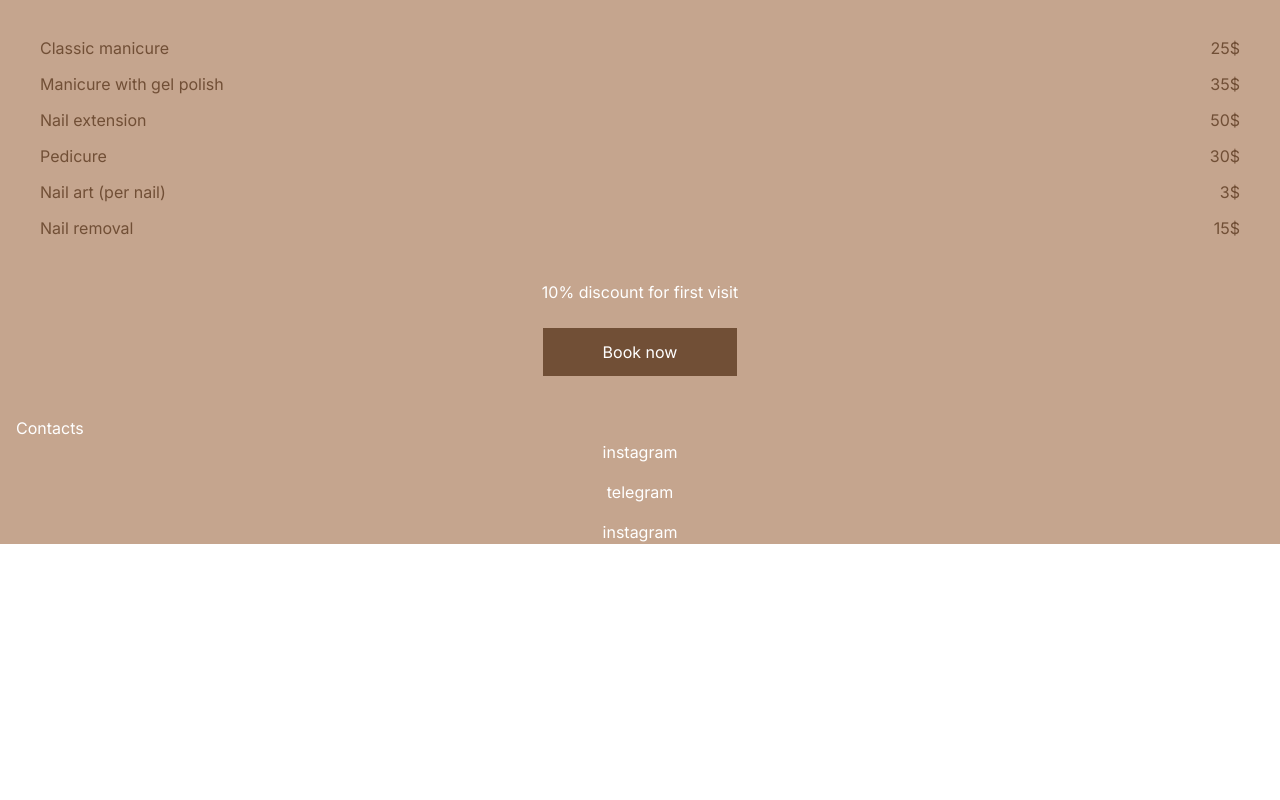
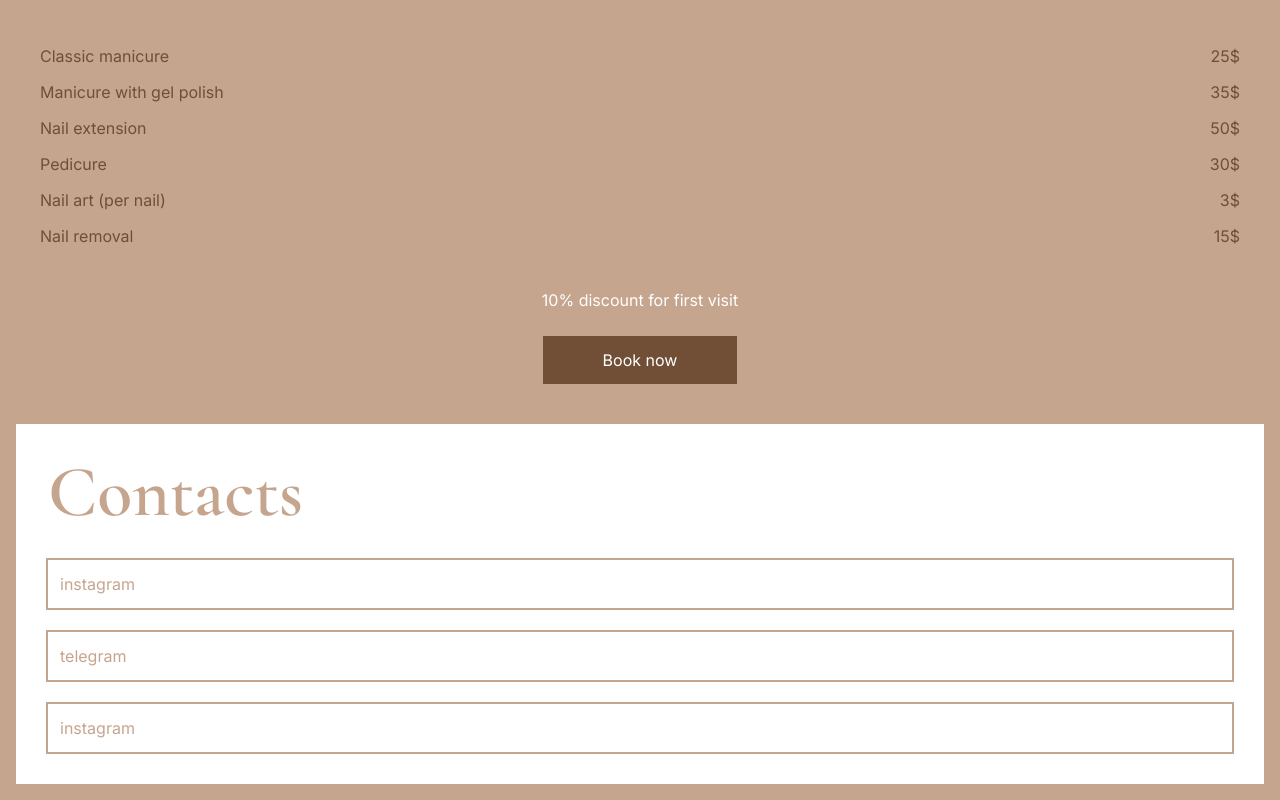
Before and after one commit to iviktorry/katyko-nails-salon, a React (Vite) app: page / in a window 1280 px wide. Shown: the part 4328-5128 px from the top of the page. Before the commit the page ends 4872 px from the top, so only its background shows below. Built offline with nearby package versions, Linux system fonts and the light colour scheme.

Commit message:
style: style contacts section

```diff
--- a/src/components/Contacts.jsx
+++ b/src/components/Contacts.jsx
@@ -1,12 +1,12 @@
 export default function Contacts({ contacts }) {
   return (
-    <section>
-      <h2>{contacts.heading}</h2>
-      <div className="flex flex-col gap-4">
+    <section className="px-8 py-8 text-stone-400 bg-white flex flex-col gap-8">
+      <h2 className="self-start font-semibold text-stone-400 text-7xl font-heading">{contacts.heading}</h2>
+      <div className="flex flex-col gap-6">
         {contacts.items.map((item) => (
-          <button key={item.id}>
+          <button key={item.id} className="w-full ring-2 py-3 text-left px-3">
             {item.source}
-            <link rel="stylesheet" href={item.link} />
+            <link rel="stylesheet" href={item.link} className="w-full"/>
           </button>
         ))}
       </div>
--- a/src/components/Hero.jsx
+++ b/src/components/Hero.jsx
@@ -1,7 +1,7 @@
 export default function Hero({ hero }) {
   // {navigation, image, subtitle, description, buttonText}
   return (
-    <section className="pt-2 px-6 flex flex-col gap-0 items-center font-extralight">
+    <section className="px-6 flex flex-col gap-0 items-center font-extralight">
       <nav>
         <ul className="flex justify-center gap-4">
           {hero.navigation.map((item) => (
--- a/src/components/Main.jsx
+++ b/src/components/Main.jsx
@@ -8,7 +8,7 @@ import Works from "./Works";
 
 export default function Main() {
   return (
-    <main className="h-full flex flex-col gap-10 text-white font-text">
+    <main className="h-full py-4 flex flex-col gap-10 text-white font-text">
       <Hero hero={hero} />
       <div className="px-6 py-8 flex flex-col gap-7 bg-white text-stone-600">
         <About about={about} />
```
